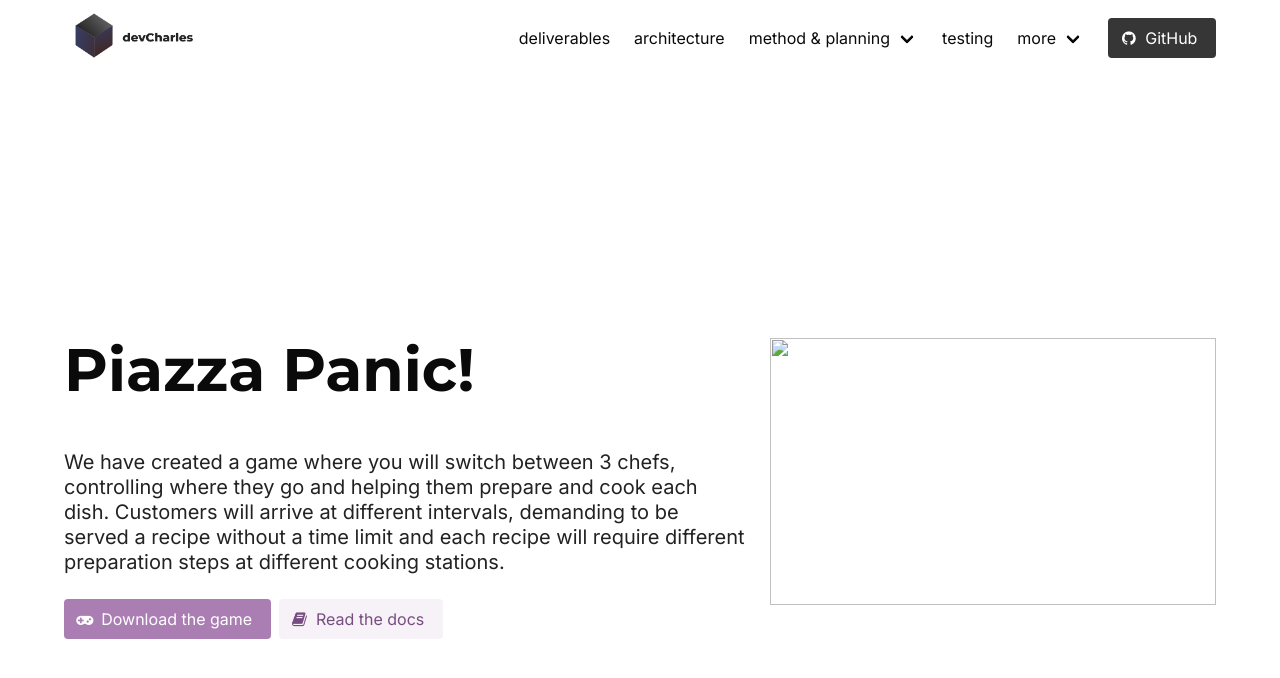
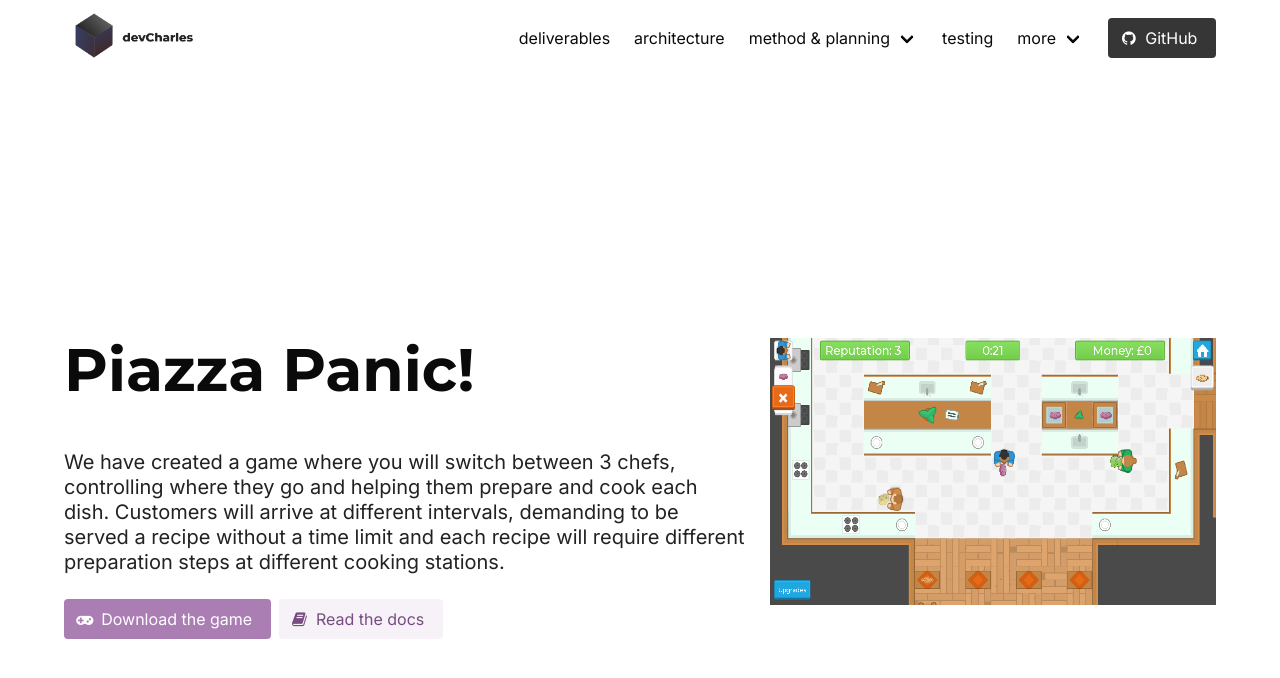
Before and after one commit to dislocated-su/team32-website, a Jekyll site: the page built from index.html, in a window 1280 px wide. Shown: the top 678 px of the page. Built offline with Jekyll 4.4.1, drawn with Linux system fonts in a browser that asks for light colours; nearby versions of some CDN libraries.

Commit message:
add file and link up buttons

```diff
--- a/index.html
+++ b/index.html
@@ -17,27 +17,27 @@
             cooking stations.
         </p>
         <div class="buttons">
-            <button class="button is-link" href="">
+            <a class="button is-link" href="{{ site.baseurl }}/assets/desktop-1.0.jar">
                 <span class="icon-text">
                     <span class="icon">
                         <i class="fa fa-gamepad"></i>
                       </span>
                       <span>Download the game</span>
                 </span>
-            </button>
-            <button class="button is-link is-light" href="">
+            </a>
+            <a class="button is-link is-light" href="{{ site.baseurl }}/javadoc/index.html">
                 <span class="icon-text">
                     <span class="icon">
                         <i class="fa fa-book"></i>
                       </span>
                       <span>Read the docs</span>
                 </span>
-            </button>
+            </a>
         </div>
     </div>
     <div class="column">
         <figure class="image is-5by3">
-            <img src="assets/images/sequence/sequenceBurger.png">
+            <img src="{{ site.baseurl }}/assets/images/screenshot.png">
         </figure>
     </div>
 </div>
```
Also changed, not shown: assets/images/screenshot.png (added), 1 other file.
